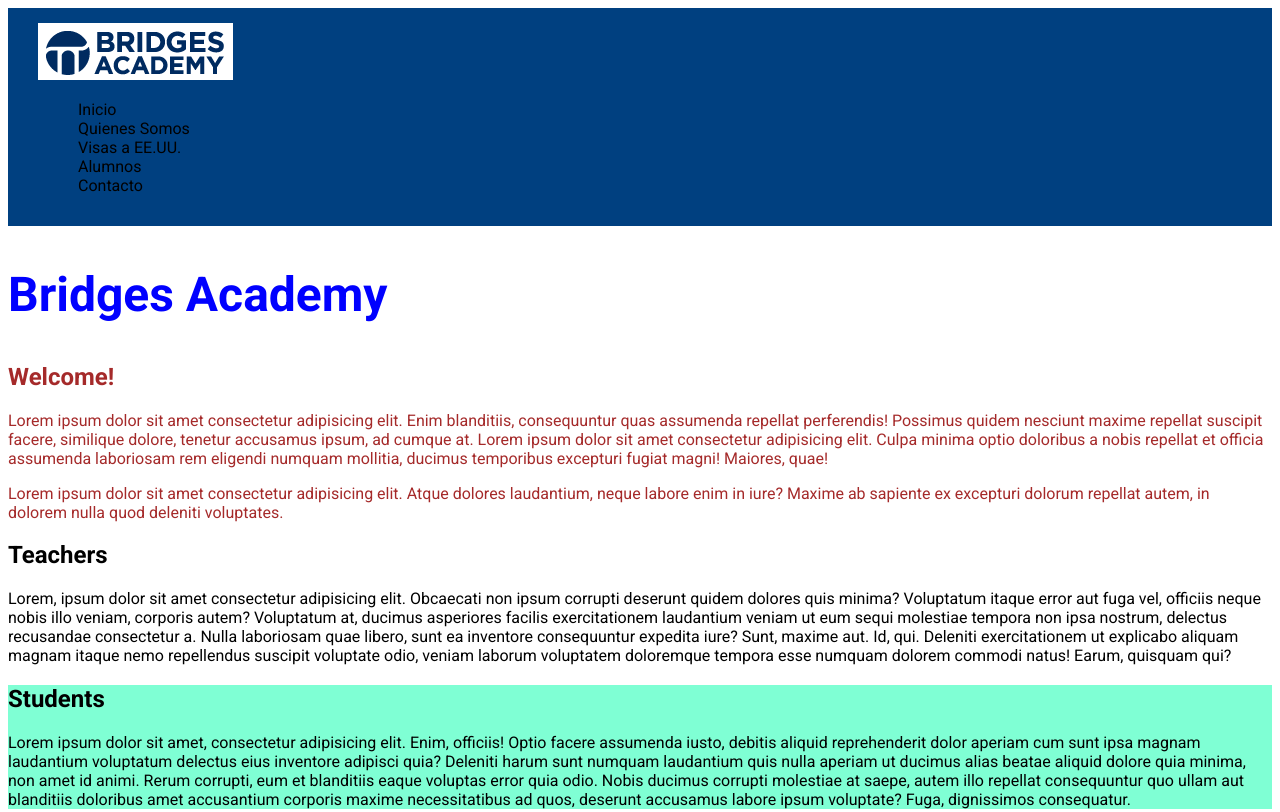
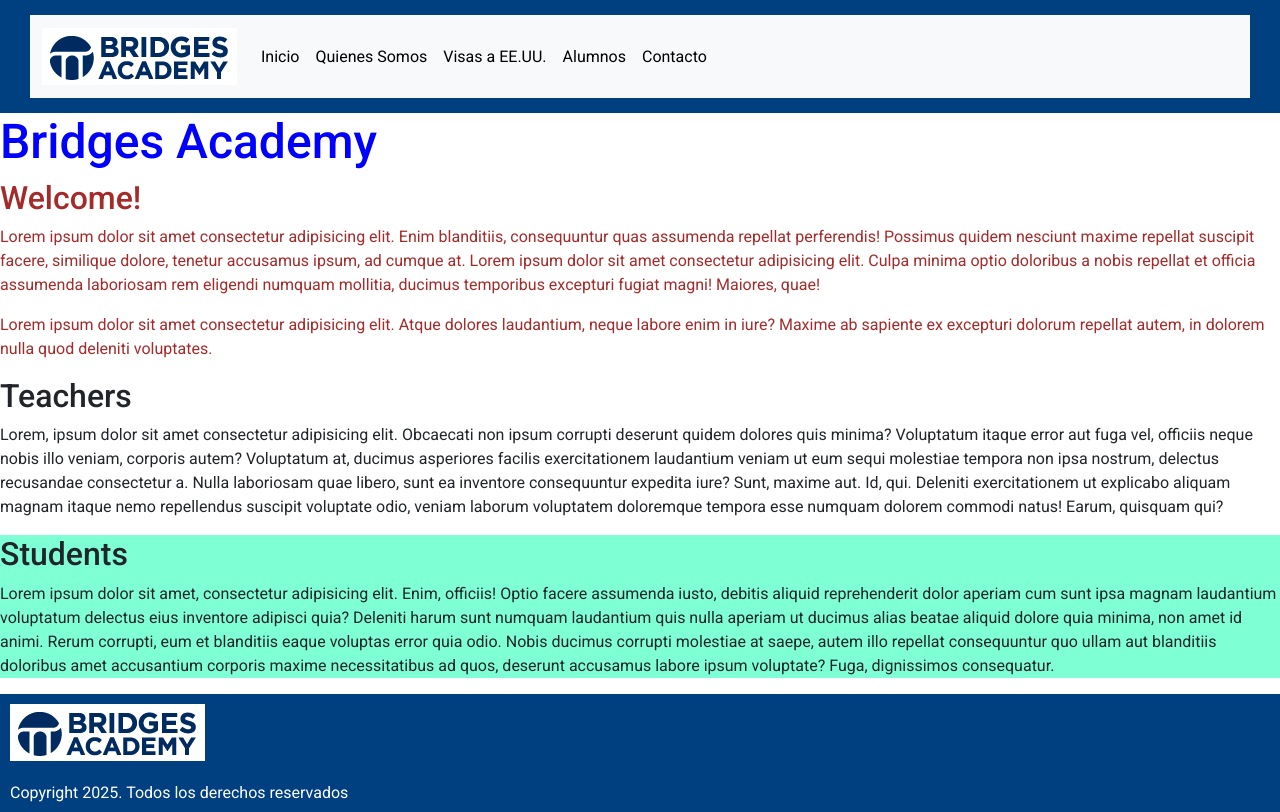
Before and after one commit to juamag/repo-bridgesAcademy, a plain HTML site: page index.html in a window 1280 px wide. Shown: the top 812 px of the page. Drawn offline with nearby package versions, Linux system fonts and the light colour scheme.

Commit message:
incorporé bootstrap a la nav del index

```diff
--- a/index.html
+++ b/index.html
@@ -3,31 +3,39 @@
 <head>
     <meta charset="UTF-8">
     <meta name="viewport" content="width=device-width, initial-scale=1.0">
+    <!-- Bootstrap -->
+    <link href="https://cdn.jsdelivr.net/npm/bootstrap@5.3.7/dist/css/bootstrap.min.css" rel="stylesheet" integrity="sha384-LN+7fdVzj6u52u30Kp6M/trliBMCMKTyK833zpbD+pXdCLuTusPj697FH4R/5mcr" crossorigin="anonymous">
     <!-- CSS -->
      <link rel="stylesheet" href="./styles/styles.css">
     <title>Bridges Academy</title>
 </head>
 <body>
     <header>
+        <nav class="navbar navbar-expand-lg bg-body-tertiary">
+            <div class="container-fluid">
+                <a class="navbar-brand" href="#">
                     <img src="./images/logo.png" alt="Bridges Academy">
-        <nav>
-            <ul>
-                <li class="li-nav">
-                    <a class="nav-link" href="#">Inicio</a>
+                </a>
+                <div class="collapse navbar-collapse" id="navbarNav">
+                    <ul class="navbar-nav">
+                        <li class="nav-item">
+                            <a class="nav-link active" href="#">Inicio</a>
                         </li>
-                <li class="li-nav">
+                        <li class="nav-item">
                             <a class="nav-link" href="./pages/quienesSomos.html">Quienes Somos</a>
                         </li>
-                <li class="li-nav">
+                        <li class="nav-item">
                             <a class="nav-link" href="./pages/visasEeuu.html">Visas a EE.UU.</a>
                         </li>
-                <li class="li-nav">
+                        <li class="nav-item">
                             <a class="nav-link" href="./pages/alumnos.html">Alumnos</a>
                         </li>
-                <li class="li-nav">
+                        <li class="nav-item">
                             <a class="nav-link" href="./pages/contacto.html">Contacto</a>
                         </li>
                     </ul>
+                </div>
+            </div>
         </nav>
     </header>
 
@@ -64,5 +72,7 @@
             <img src="https://placehold.co/400x50" alt="Nuestras redes">
         </div>
     </footer>
+    <!-- Bootstrap JS -->
+    <script src="https://cdn.jsdelivr.net/npm/bootstrap@5.3.7/dist/js/bootstrap.bundle.min.js" integrity="sha384-ndDqU0Gzau9qJ1lfW4pNLlhNTkCfHzAVBReH9diLvGRem5+R9g2FzA8ZGN954O5Q" crossorigin="anonymous"></script>
 </body>
 </html>
```
Also changed, not shown: pages/alumnos.html (+5 -0 lines), pages/contacto.html (+5 -0 lines), pages/quienesSomos.html (+5 -0 lines), pages/visasEeuu.html (+5 -0 lines). Lines whose indentation alone changed are shown as unchanged.
